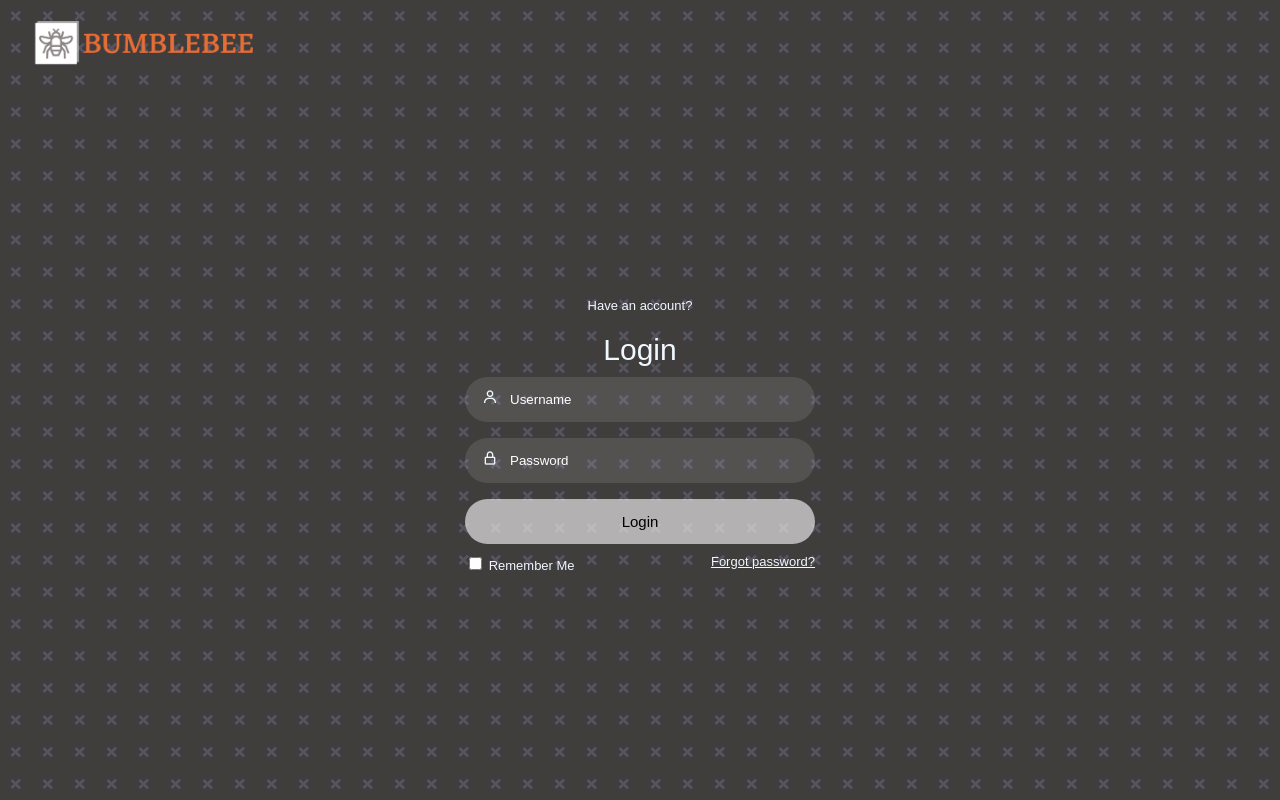
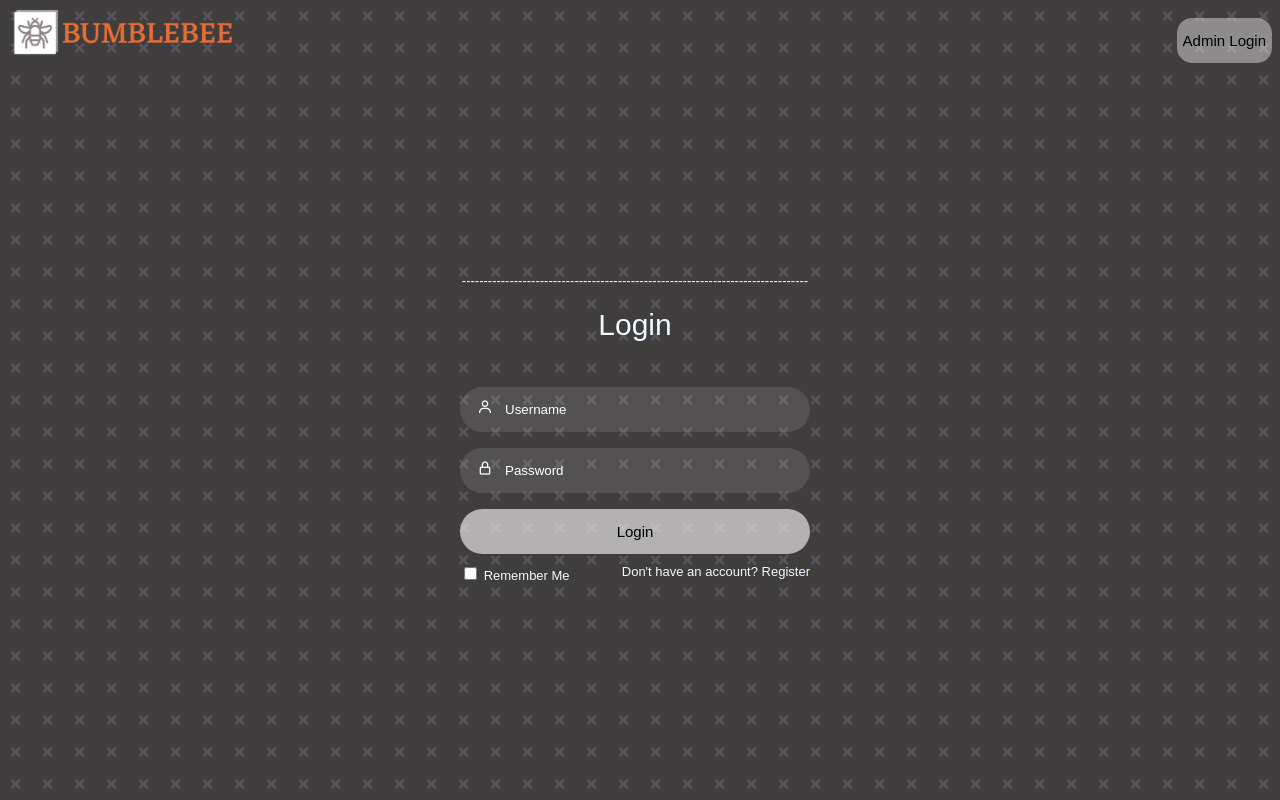
Before and after one commit to MohomedAadil/BumbleBee-Frontend, a plain HTML site: page Pages/index.html in a window 1280 px wide. Drawn offline with nearby package versions, Linux system fonts and the light colour scheme.

Commit message:
Changes in login page

```diff
--- a/Pages/index.css
+++ b/Pages/index.css
@@ -28,7 +28,7 @@ img{
     width: 350px;
     display: flex;
     flex-direction: column;
-    padding: 0 15px 0 15px;
+    padding: 0 20px 0 10px;
 }
 
 span{
@@ -43,6 +43,7 @@ header{
     display: flex;
     justify-content: center;
     padding: 10px 0 10px 0;
+    margin-bottom: 10%;
 }
 
 .input-field{
@@ -95,3 +96,45 @@ i{
     color: #fff;
     margin-top: 10px;
 }
+
+.head{
+    display: flex;
+    flex-direction: row;
+    justify-content: space-between;
+    font-size:larger;
+    font-family:system-ui, -apple-system, BlinkMacSystemFont, 'Segoe UI', Roboto, Oxygen, Ubuntu, Cantarell, 'Open Sans', 'Helvetica Neue', sans-serif;
+}
+
+a{
+    text-decoration: none;
+}
+
+.admin-login{
+    padding: 10px 0 0 30px;
+}
+
+.btn{
+    /* top: 80%;
+    left: 80%;
+    transform: translate(-50%, -50%);
+    -ms-transform: translate(-50%, -50%); */
+    background-color: #f1f1f1;
+    color: black;
+    /* font-size: 16px; */
+    /* padding:20px 10px 16px 30px; */
+    background: rgba(255, 255, 255, 0.4);
+    border: none;
+    cursor: pointer;
+    border-radius: 20px;
+    text-align: center;
+    border-radius: 15px;
+    font-size: 15px;
+    height: 45px;
+    /* outline: none; */
+    transition: .3s;
+}
+
+.btn:hover{
+    background-color: #E76D36;
+    color: #f1f1f1;
+}
--- a/Pages/index.html
+++ b/Pages/index.html
@@ -10,13 +10,18 @@
     <link rel="icon" href="/Images/icon.png" >
 </head>
 <body>
-    <div class="logo">
-        <img src="../Images/logo.png" alt="">
+    <div class="head">
+        <div class="logo">
+            <img src="../Images/logo.png" alt="">
+        </div>
+        <div class="admin-login">
+            <button class="btn">Admin Login</button>
+        </div>
     </div>
     <div class="box">
         <div class="container">
             <div class="top-header">
-                <span>Have an account?</span>
+                <span>--------------------------------------------------------------------------------</span>
                 <header>Login</header>
             </div>
             <div class="input-field">
@@ -36,7 +41,7 @@
                     <label for="check">Remember Me</label>
                 </div>
                 <div class="right">
-                    <label><a href="#">Forgot password?</a></label>
+                    <label>Don't have an account?<a href="#"> Register</a></label>
                 </div>
             </div>
         </div>
```
